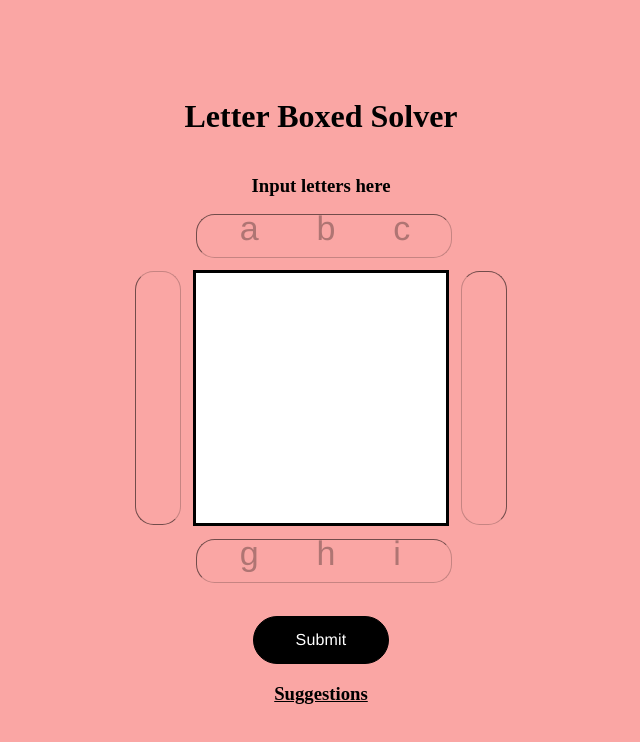
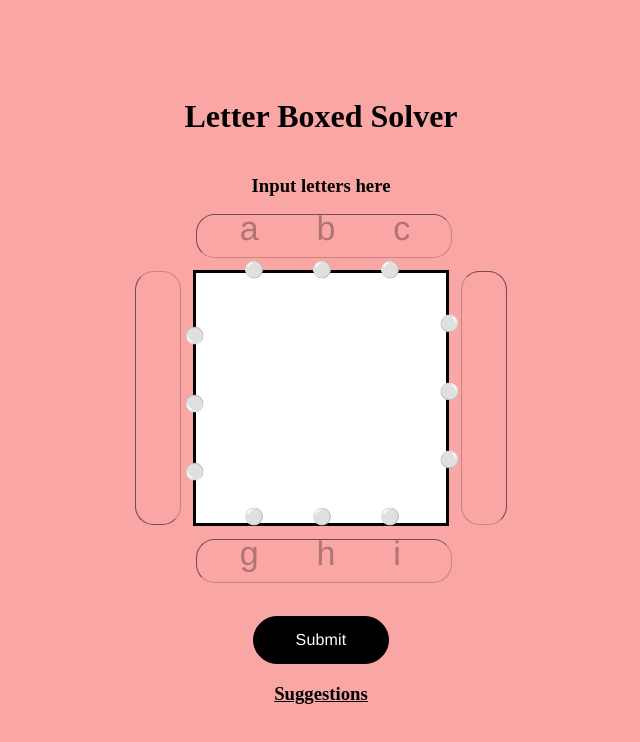
Before and after one commit to MrJanHorak/letter-box-solver, a React (Create React App) app: page / in a window 1280 px wide. Shown: the top 742 px of the page, without its empty margins (319-959 px from the left). Built offline with nearby package versions, Linux system fonts and the light colour scheme; a web font is replaced by a local one.

Commit message:
add circles to white square

```diff
--- a/src/pages/Landing/Landing.jsx
+++ b/src/pages/Landing/Landing.jsx
@@ -88,43 +88,46 @@ const Landing = () => {
   };
 
   const solutionOne = () => {
-    if(oneWord.length){
+    if (oneWord.length) {
       oneWord.map((word, i) => {
-        return (<div className="suggestion" key={1+i}>{word}</div>)
-      })
+        return (
+          <div className="suggestion" key={1 + i}>
+            {word}
+          </div>
+        );
+      });
     } else {
-      return (
-        <div className="suggestion" key={1}></div>
-      )
+      return <div className="suggestion" key={1}></div>;
     }
-  }
+  };
 
   const solutionTwo = () => {
-    if(twoWord.length){
+    if (twoWord.length) {
       twoWord.map((words, i) => {
-        return (<div className="suggestion" key={2+i}>{words}</div>)
-      })
+        return (
+          <div className="suggestion" key={2 + i}>
+            {words}
+          </div>
+        );
+      });
     } else {
-      return (
-        <div className="suggestion" key={2}></div>
-      )
+      return <div className="suggestion" key={2}></div>;
     }
-  }
+  };
 
   const solutionThree = () => {
-    if(threeWord.length){
+    if (threeWord.length) {
       threeWord.map((words, i) => {
-        return (<div className="suggestion" key={3+i}>{words}</div>)
-      })
+        return (
+          <div className="suggestion" key={3 + i}>
+            {words}
+          </div>
+        );
+      });
     } else {
-      return (
-        <div className="suggestion" key={3}></div>
-      )
+      return <div className="suggestion" key={3}></div>;
     }
-  }
-
-
-
+  };
 
   return (
     <div className="main-page-container">
@@ -169,7 +172,20 @@ const Landing = () => {
                 />
               </label>
             </div>
-            <div className="white-box"></div>
+            <div className="white-box">
+              <div className="row-of-circles" id="top-row-circles">
+              ⚪⚪⚪
+              </div>
+              <div className="row-of-circles" id="left-row-circles">
+              ⚪⚪⚪
+              </div>
+              <div className="row-of-circles" id="right-row-circles">
+              ⚪⚪⚪
+              </div>
+              <div className="row-of-circles" id="bottom-row-circles">
+              ⚪⚪⚪
+              </div>
+            </div>
             <div id="right-side-container">
               <label id="right-side-label">
                 {rightRow}
--- a/src/styles/landing.css
+++ b/src/styles/landing.css
@@ -1,4 +1,15 @@
 @import url("https://fonts.googleapis.com/css2?family=Solway:wght@700&display=swap");
+
+/* custom stylings */
+:root {
+  --active-bg-color: #beb1b1;
+  --active-text-color: rgb(0, 0, 0);
+  --inactive-bg-color: #567b9d;
+  --inactive-text-color: #3480D2;
+  --line-width: 5%;
+  --active-circle-diam: 30px;
+  --inactive-circle-diam: 20px;
+}
 
 body {
   font-family: "Solway", serif;
@@ -69,6 +80,11 @@ label{
   height: 250px;
 }
 
+.row-of-circles{
+  letter-spacing: 3em;
+  text-indent: 3em;
+}
+
 .button {
   background-color: black;
   border: 1px solid black;
@@ -102,7 +118,11 @@ label{
   background: transparent;
   height: 40px;
   width: 250px;
+}
 
+#top-row-circles{
+  position: relative;
+  top: -13px;
 }
 
 #left-side-container {
@@ -120,9 +140,16 @@ label{
 #left-side-container input {
   position: absolute;
   background: transparent;
-  margin: 105px 12px 0 12px;
+  margin: 105px 0px 0 0px;
   height: 40px;
   width: 250px;
+  transform: rotate(-90deg);
+}
+
+#left-row-circles{
+  position: relative;
+  top:103px;
+  left: -51%;
   transform: rotate(-90deg);
 }
 
@@ -141,7 +168,7 @@ label{
 #right-side-container input {
   position: absolute;
   background: transparent;
-  margin: 105px 12px 0 12px;
+  margin: 105px 0px 0 0px;
   height: 40px;
   width: 250px;
   transform: rotate(90deg);
@@ -154,7 +181,15 @@ label{
   color: rgba(3, 3, 3, 0.3);
   letter-spacing: 1.7em;
   text-indent: 1.2em;
-  text-orientation:sideways;
+  writing-mode: vertical-rl;
+  text-orientation: upright;
+}
+
+#right-row-circles{
+  position: relative;
+  top:70px;
+  right: -51%;
+  transform: rotate(90deg);
 }
 
 #bottom-row-container {
@@ -173,3 +208,8 @@ label{
   height: 40px;
   width: 250px;
 }
+
+#bottom-row-circles{
+  position: relative;
+  bottom: -177px;
+}
```
